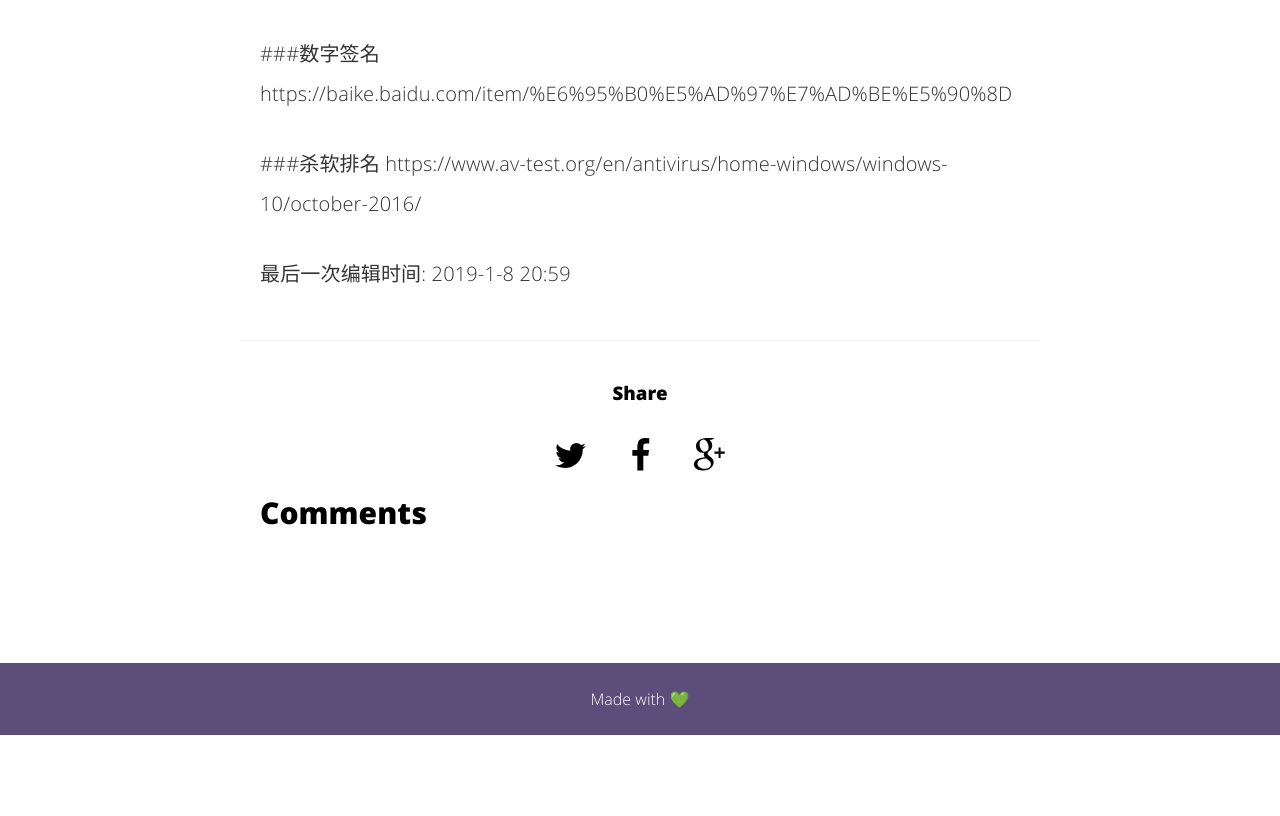
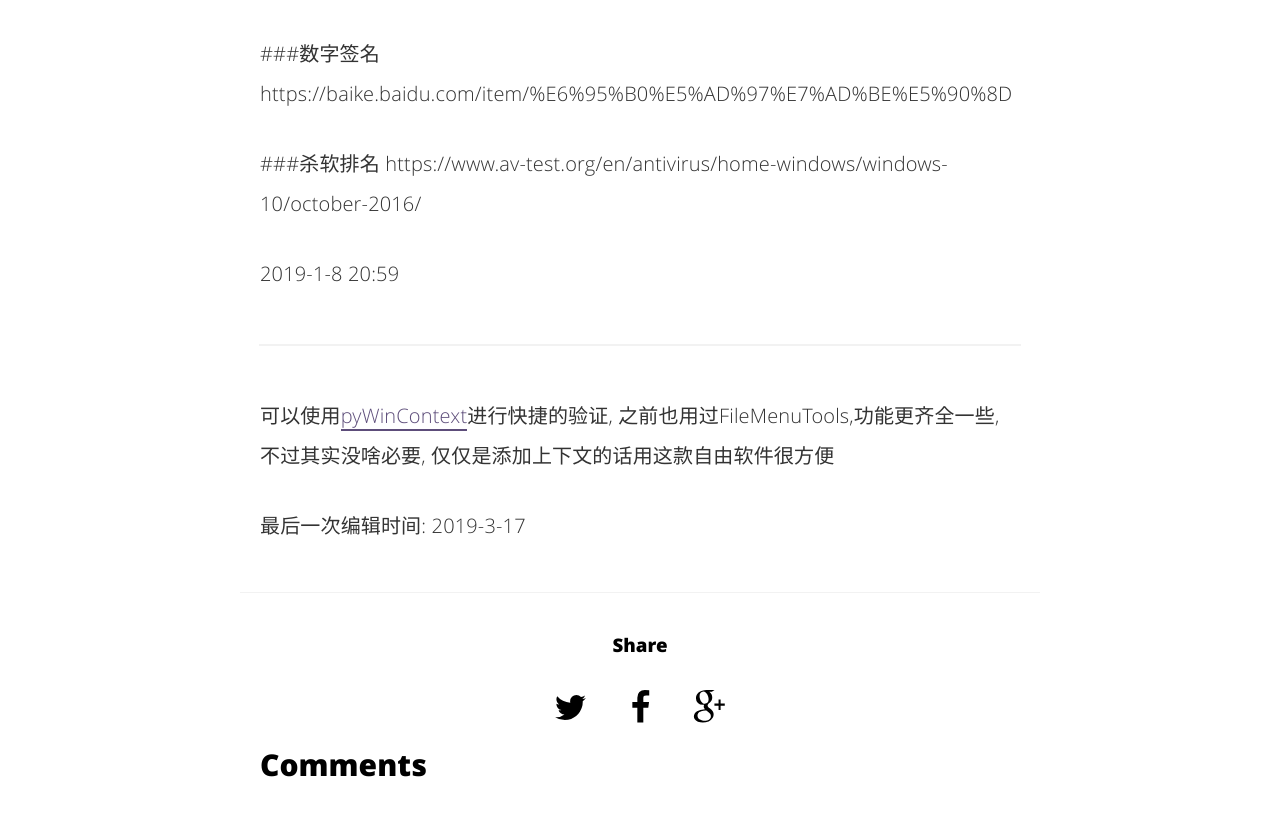
Before and after one commit to SailHe/blog_src, a Jekyll site: the page built from _posts/2019-1-5-Signcheck.md, in a window 1280 px wide and 900 px high, scrolled down 938 px. Shown: the top 816 px of the window. Built offline with Jekyll 4.4.1, drawn with Linux system fonts in a browser that asks for light colours; comment, search, counter and statistics services are not loaded; before the commit the page ends 1673 px from its top, so only the background shows below that.

Commit message:
update post

```diff
--- a/_posts/2019-1-5-Signcheck.md
+++ b/_posts/2019-1-5-Signcheck.md
@@ -33,4 +33,11 @@ https://baike.baidu.com/item/%E6%95%B0%E5%AD%97%E7%AD%BE%E5%90%8D
 ###杀软排名
 https://www.av-test.org/en/antivirus/home-windows/windows-10/october-2016/
 
-最后一次编辑时间: 2019-1-8 20:59
+2019-1-8 20:59
+
+---
+
+
+可以使用[pyWinContext](https://github.com/VodBox/pyWinContext)进行快捷的验证, 之前也用过FileMenuTools,功能更齐全一些, 不过其实没啥必要, 仅仅是添加上下文的话用这款自由软件很方便
+
+最后一次编辑时间: 2019-3-17
```
